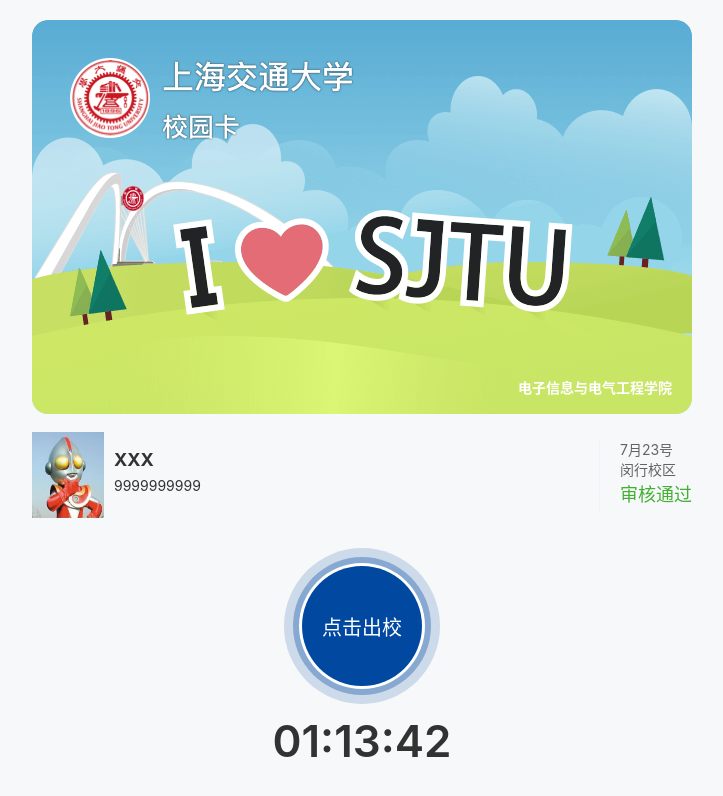
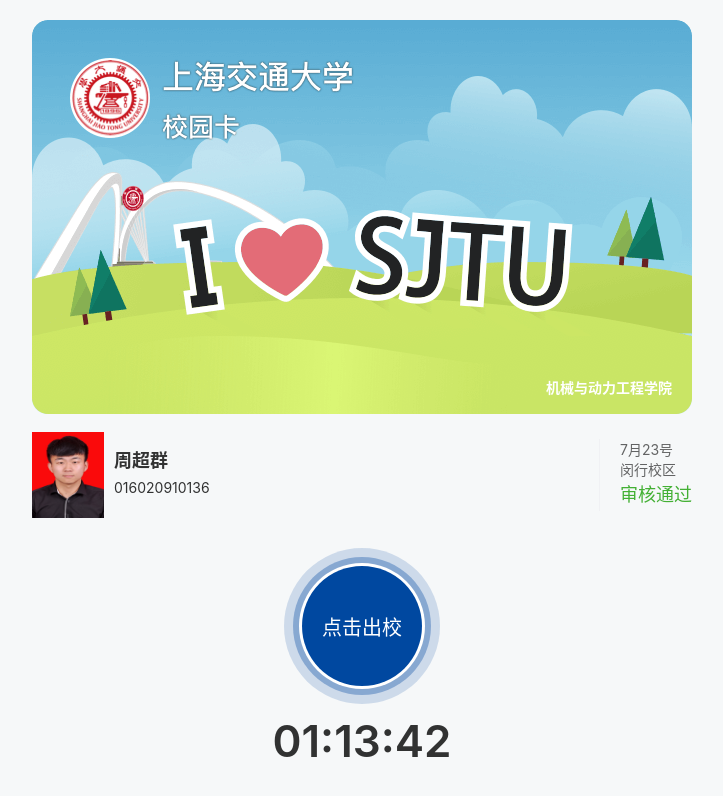
Before and after one commit to WangKe95/WangKe95.github.io, a plain HTML site: page index.html in a window 1280 px wide. Shown: the whole page, without its empty margins (278-1001 px from the left). Drawn offline with Linux system fonts and the light colour scheme.

Commit message:
替换用户信息

```diff
--- a/index.html
+++ b/index.html
@@ -23,14 +23,14 @@
         <div class="wrapper">
             <div style="position: relative;">
                 <img src="./static/xyk.56d8a335.png" style="width: 100%; height: 100%;">
-                <div class="dept">电子信息与电气工程学院</div>
+                <div class="dept">机械与动力工程学院</div>
             </div>
             <div class="content">
                 <div class="user">
-                    <img src="static/avatar.jpg" onclick="setProfile()" id="avatar">
+                    <img src="static/avatar1.jpg" onclick="setProfile()" id="avatar">
                     <div class="user-info">
-                        <div id="name">XXX</div>
-                        <div id="id" class="user-no">9999999999</div>
+                        <div id="name">周超群</div>
+                        <div id="id" class="user-no">016020910136</div>
                     </div>
                 </div>
                 <div class="audit">
```
Also changed, not shown: static/avatar.jpg (deleted), static/avatar1.jpg (added).
